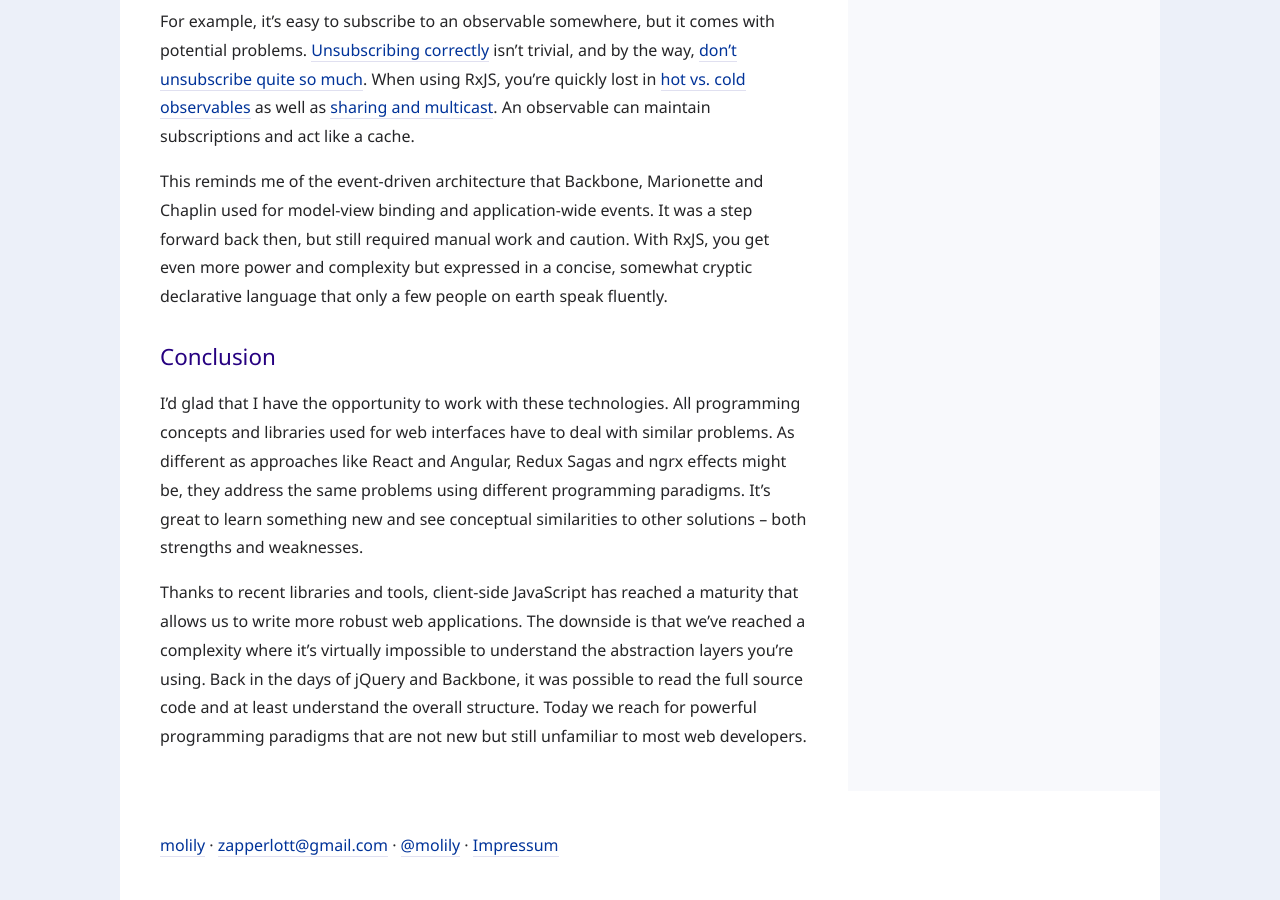
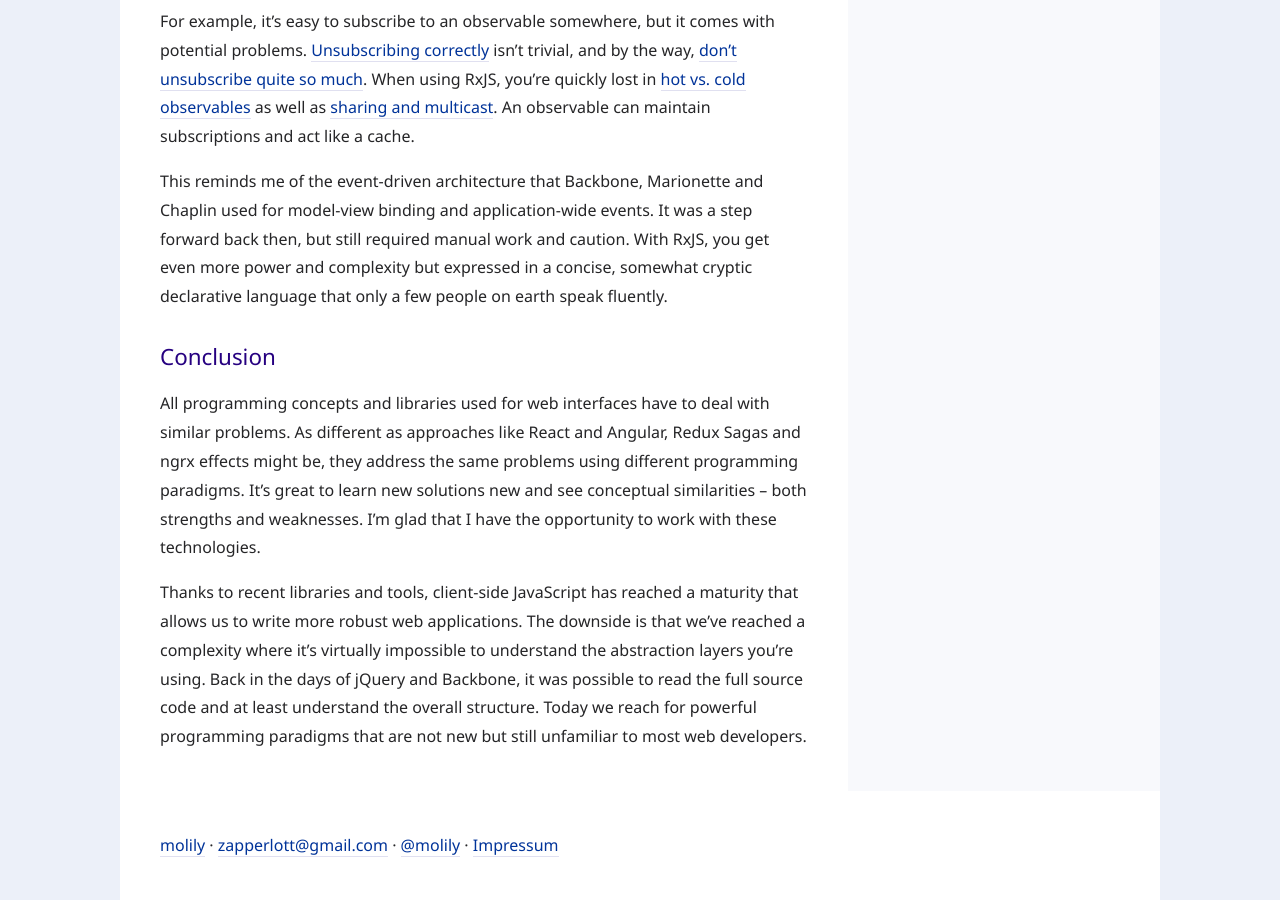
Before and after one commit to molily/molily.de, a Jekyll site: the page built from _posts/2017-11-02-angular-typescript-rxjs.md, in a window 1280 px wide and 900 px high, scrolled down 4712 px. Built offline with Jekyll 4.4.1, drawn with Linux system fonts in a browser that asks for light colours; some web fonts are replaced.

Commit message:
Article improvements

```diff
--- a/_posts/2017-11-02-angular-typescript-rxjs.md
+++ b/_posts/2017-11-02-angular-typescript-rxjs.md
@@ -76,6 +76,6 @@ This reminds me of the event-driven architecture that Backbone, Marionette and C
 
 ## Conclusion
 
-I’d glad that I have the opportunity to work with these technologies. All programming concepts and libraries used for web interfaces have to deal with similar problems. As different as approaches like React and Angular, Redux Sagas and ngrx effects might be, they address the same problems using different programming paradigms. It’s great to learn something new and see conceptual similarities to other solutions – both strengths and weaknesses.
+All programming concepts and libraries used for web interfaces have to deal with similar problems. As different as approaches like React and Angular, Redux Sagas and ngrx effects might be, they address the same problems using different programming paradigms. It’s great to learn new solutions new and see conceptual similarities – both strengths and weaknesses. I’m glad that I have the opportunity to work with these technologies.
 
 Thanks to recent libraries and tools, client-side JavaScript has reached a maturity that allows us to write more robust web applications. The downside is that we’ve reached a complexity where it’s virtually impossible to understand the abstraction layers you’re using. Back in the days of jQuery and Backbone, it was possible to read the full source code and at least understand the overall structure. Today we reach for powerful programming paradigms that are not new but still unfamiliar to most web developers.
```
